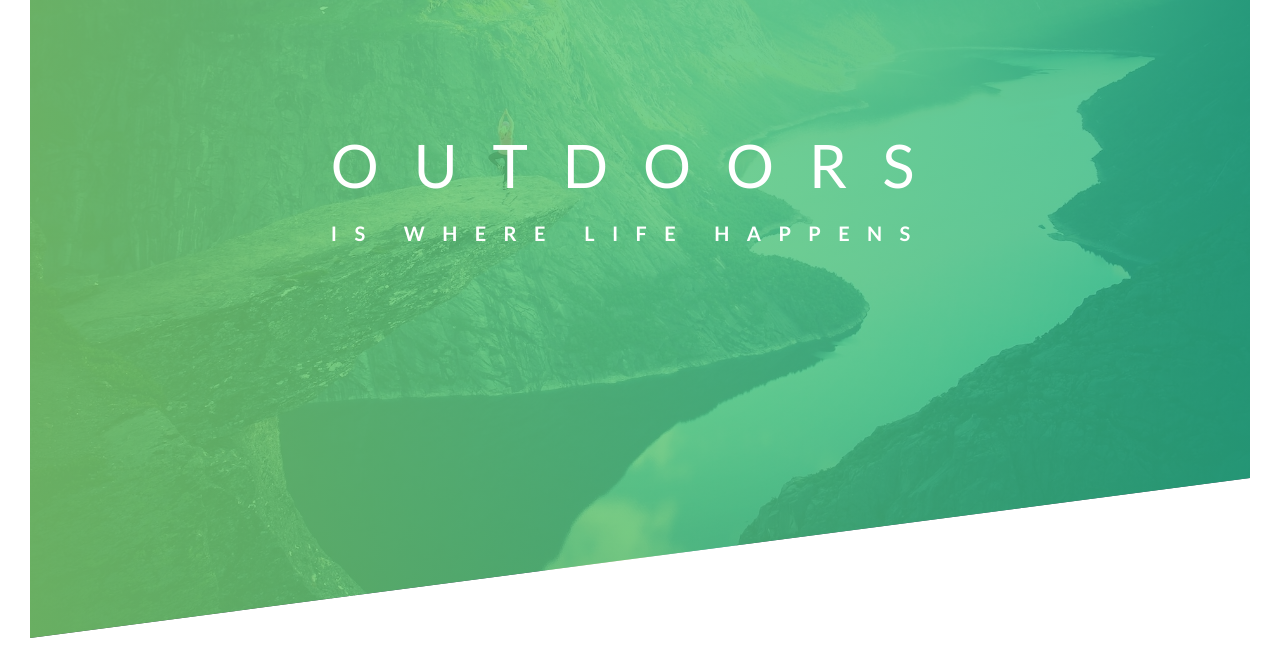
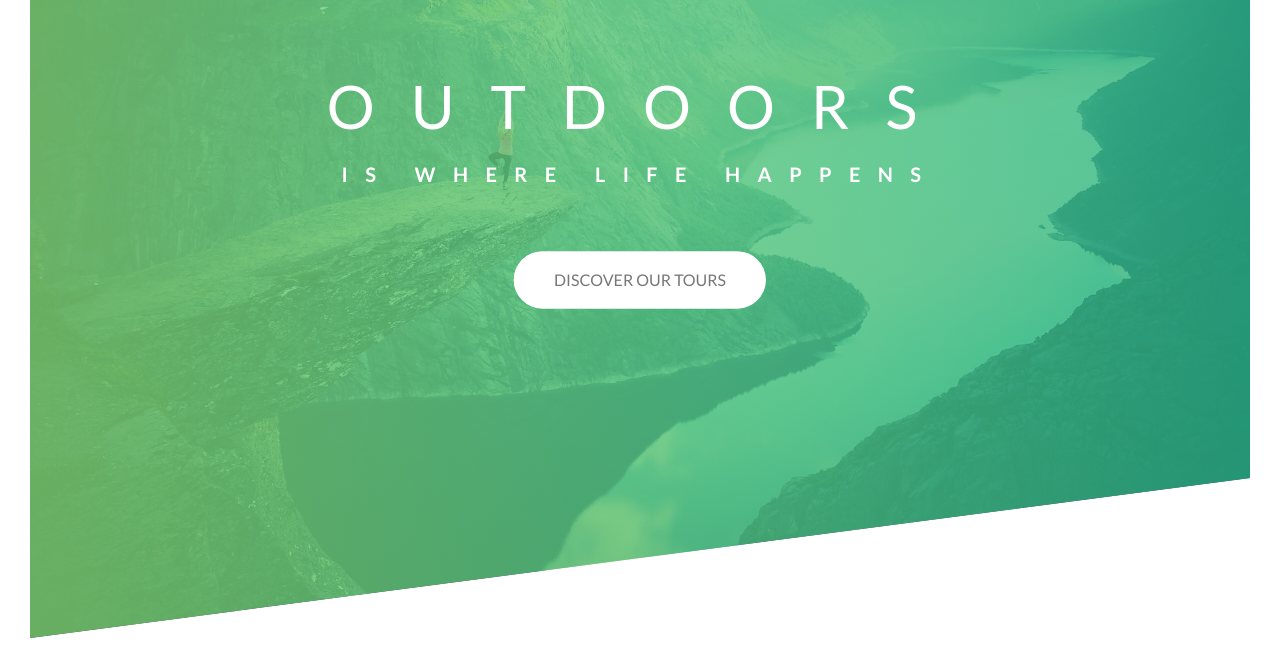
Before and after one commit to IcyRossaMac/natour, a plain HTML site: page index.html in a window 1280 px wide. Shown: the part 152-820 px from the top of the page. Drawn offline with Linux system fonts and the light colour scheme.

Commit message:
Complex Animated Button

```diff
--- a/css/style.css
+++ b/css/style.css
@@ -53,6 +53,7 @@ body {
   top: 40%;
   left: 50%;
   transform: translate(-50%, -50%);
+  text-align: center;
 }
 
 .heading-primary {
@@ -61,13 +62,14 @@ body {
   backface-visibility: hidden;
   -moz-backface-visibility: hidden;
   -webkit-backface-visibility: hidden;
+  margin-bottom: 60px;
 }
 
 .heading-primary-main {
   display: block;
   font-size: 60px;
   font-weight: 400;
-  letter-spacing: 35px;
+  letter-spacing: 36px;
   animation-name: moveInLeft;
   animation-duration: 1s;
   animation-timing-function: ease-out;
@@ -113,3 +115,68 @@ body {
     transform: translate(0);
   }
 }
+
+@keyframes moveInBottom {
+  0% {
+    opacity: 0;
+    transform: translateY(30px);
+  }
+
+  100% {
+    opacity: 1;
+    transform: translate(0);
+  }
+}
+
+.btn:link,
+.btn:visited {
+  position: relative;
+  text-transform: uppercase;
+  text-decoration: none;
+  padding: 15px 40px;
+  display: inline-block;
+  border-radius: 100px;
+  transition: all 0.2s;
+}
+
+.btn:hover {
+  transform: translateY(-3px);
+  box-shadow: 0 10px 20px rgba(0, 0, 0, 0.2);
+}
+
+.btn:active {
+  transform: translateY(-1px);
+  box-shadow: 0 5px 10px rgba(0, 0, 0, 0.2);
+}
+
+.btn-white {
+  background-color: #fff;
+  color: #777;
+}
+
+.btn::after {
+  content: "";
+  display: inline-block;
+  height: 100%;
+  width: 100%;
+  border-radius: 100px;
+  position: absolute;
+  top: 0;
+  left: 0;
+  z-index: -1;
+  transition: all 0.4s;
+}
+
+.btn-white::after {
+  background-color: #fff;
+}
+
+.btn:hover::after {
+  transform: scaleX(1.4) scaleY(1.6);
+  opacity: 0;
+}
+
+.btn-animated {
+  animation: moveInBottom 0.5s ease-out 0.75s;
+  animation-fill-mode: backwards;
+}
--- a/index.html
+++ b/index.html
@@ -26,6 +26,7 @@
           <span class="heading-primary-main">Outdoors</span>
           <span class="heading-primary-sub">is where life happens</span>
         </h1>
+        <a href="#" class="btn btn-white btn-animated">Discover our tours</a>
       </div>
     </header>
   </body>
```
